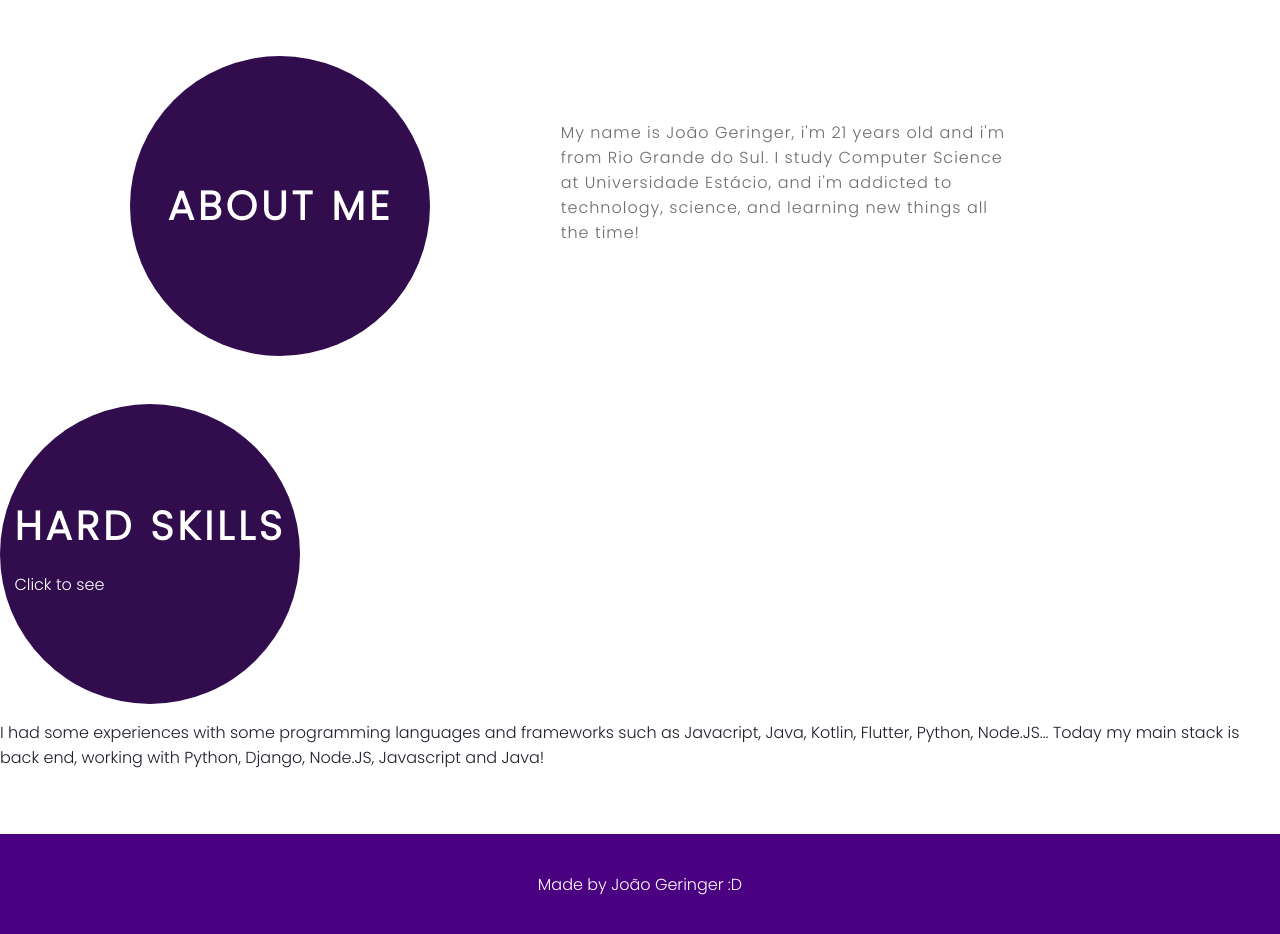
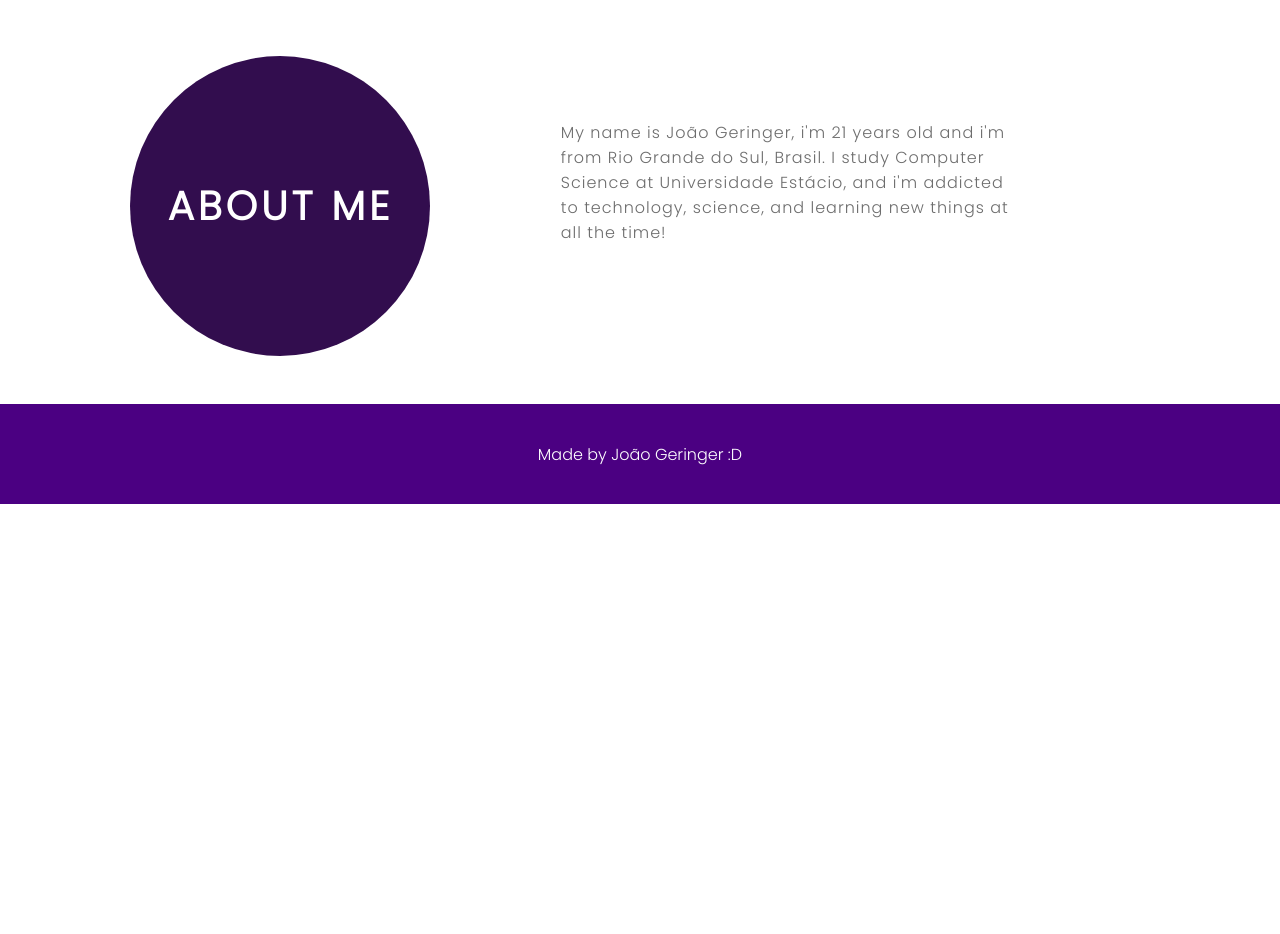
Before and after one commit to joaogeringer/joaogeringerdev, a plain HTML site: page index.html in a window 1280 px wide. Shown: the part 840-1774 px from the top of the page. After the commit the page ends 1344 px from the top, so only its background shows below. Drawn offline with Linux system fonts and the light colour scheme.

Commit message:
Update index.html

```diff
--- a/index.html
+++ b/index.html
@@ -53,25 +53,25 @@
         <div class="card-container">
             <div class="card">
                 <div class="card-wrapper">
-                    <h2>About me</h2>
+                    <h2>ABOUT ME</h2>
                     <p>Click to see</p>
                 </div>
             </div>
             <div class="card-text">
-                My name is João Geringer, i'm 21 years old and i'm from Rio Grande do Sul. I study Computer Science at Universidade Estácio, and i'm addicted to technology, science, and learning new things all the time!
+                My name is João Geringer, i'm 21 years old and i'm from Rio Grande do Sul, Brasil. I study Computer Science at Universidade Estácio, and i'm addicted to technology, science, and learning new things at all the time!
             </div>
         </div>
-        <div class="card">
+       <!--<div class="card">
             <div class="card-wrapper1">
-                <h2>Hard Skills</h2>
+                <h2>title</h2>
                 <p>Click to see</p>
             </div>
         </div>
     </div>
     <div class="card-text1">
-        <p>I had some experiences with some programming languages and frameworks such as Javacript, Java, Kotlin, Flutter, Python, Node.JS... Today my main stack is back end, working with Python, Django, Node.JS, Javascript and Java!</p>
+        <p>content</p>
     </div>
-        </div>
+        </div> -->
     </main>
     <footer class="footer">
         Made by João Geringer :D
```
